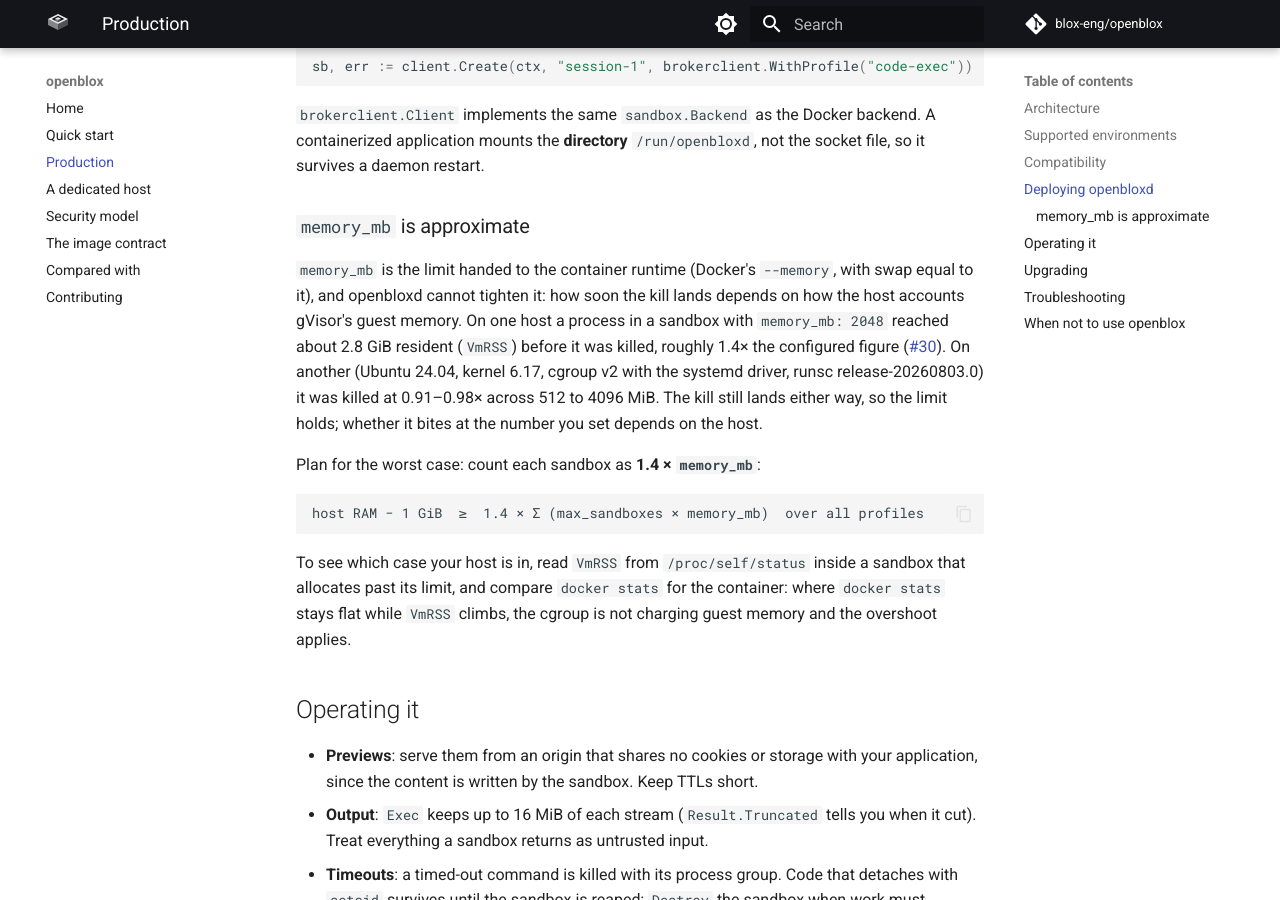
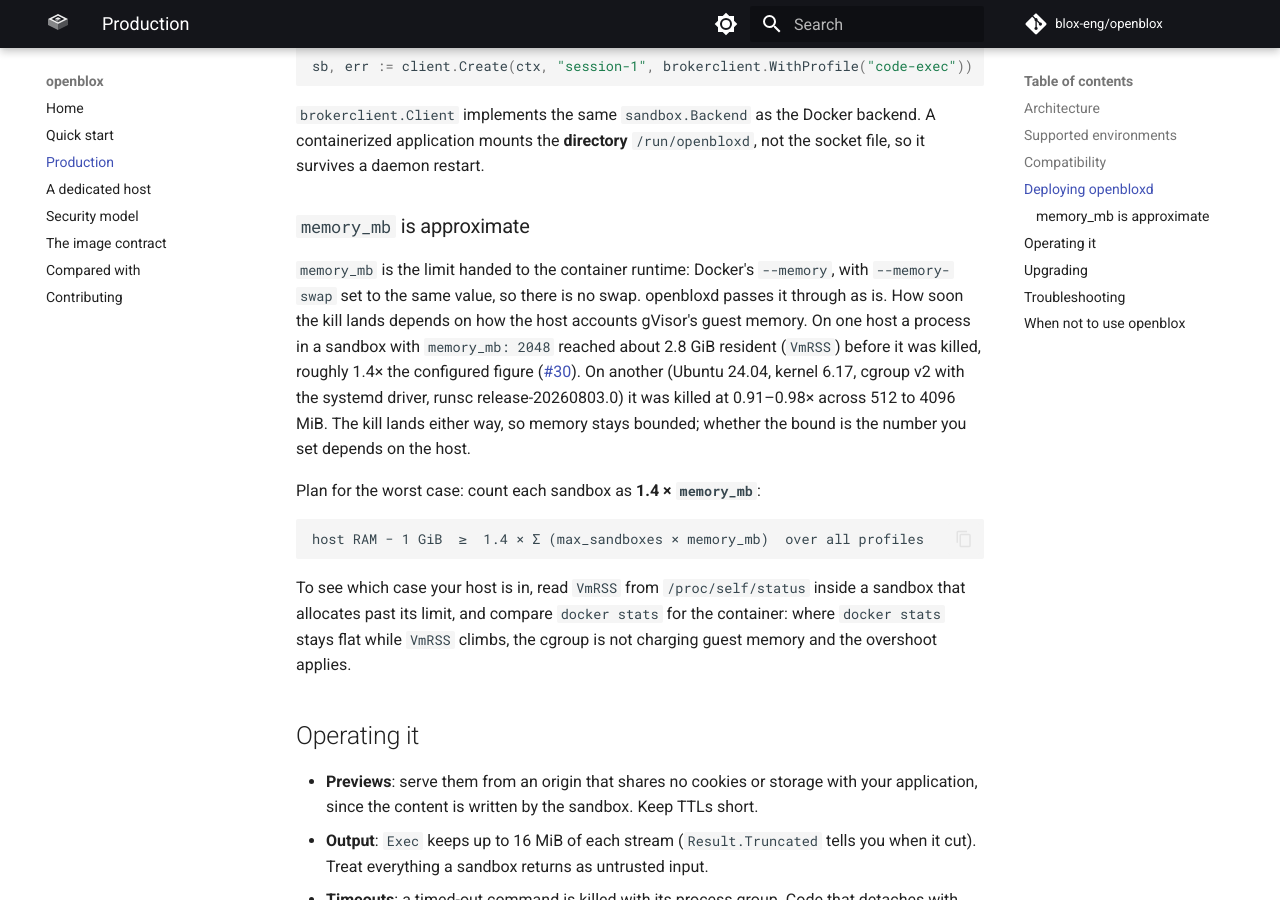
Before and after one commit to blox-eng/openblox, an MkDocs documentation site: the page built from docs/production.md, in a window 1280 px wide and 900 px high, scrolled down 3540 px. Built offline with MkDocs 1.6.1 and Material for MkDocs 9.7.7, drawn with Linux system fonts in a browser that asks for light colours; comment, search, counter and statistics services are not loaded.

Commit message:
docs: memory_mb section says there is no swap, and security links it
Co-Authored-By: Claude Opus 5.5 <noreply@anthropic.com>

```diff
--- a/docs/production.md
+++ b/docs/production.md
@@ -149,14 +149,15 @@ file, so it survives a daemon restart.
 
 ### `memory_mb` is approximate
 
-`memory_mb` is the limit handed to the container runtime (Docker's `--memory`, with
-swap equal to it), and openbloxd cannot tighten it: how soon the kill lands depends
-on how the host accounts gVisor's guest memory. On one host a process in a sandbox
+`memory_mb` is the limit handed to the container runtime: Docker's `--memory`, with
+`--memory-swap` set to the same value, so there is no swap. openbloxd passes it
+through as is. How soon the kill lands depends on how the host accounts gVisor's
+guest memory. On one host a process in a sandbox
 with `memory_mb: 2048` reached about 2.8 GiB resident (`VmRSS`) before it was killed,
 roughly 1.4× the configured figure ([#30](https://github.com/blox-eng/openblox/issues/30)).
 On another (Ubuntu 24.04, kernel 6.17, cgroup v2 with the systemd driver, runsc
 release-20260803.0) it was killed at 0.91–0.98× across 512 to 4096 MiB. The kill
-still lands either way, so the limit holds; whether it bites at the number you set
+lands either way, so memory stays bounded; whether the bound is the number you set
 depends on the host.
 
 Plan for the worst case: count each sandbox as **1.4 × `memory_mb`**:
```
Also changed, not shown: docs/security.md (+2 -1 lines), docs/self-hosting.md (+3 -3 lines).
